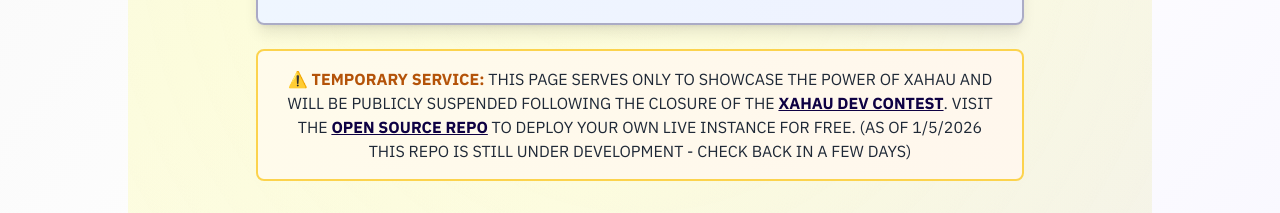
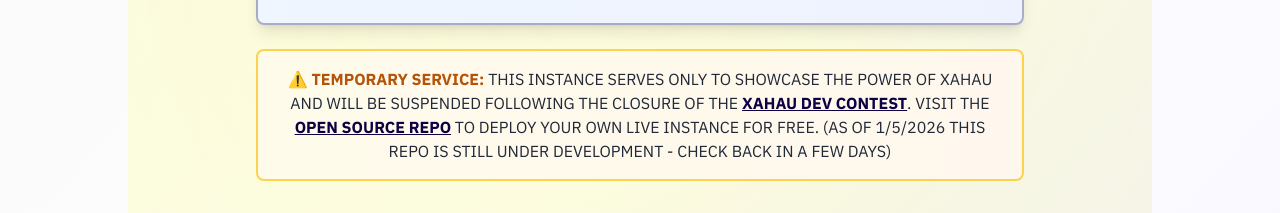
Before and after one commit to Ghostrayu/xahpayroll, a React (Vite) app in the folder frontend/: page / in a window 1280 px wide. Shown: the part 659-872 px from the top of the page. Built offline with nearby package versions, Linux system fonts and the light colour scheme; no server answers.

Commit message:
FRONEND UPDATES

```diff
--- a/frontend/src/components/Hero.tsx
+++ b/frontend/src/components/Hero.tsx
@@ -42,7 +42,7 @@
             <div className="bg-gradient-to-r from-amber-50 to-orange-50 border-2 border-amber-300 rounded-lg py-4 px-6 mb-8 mx-auto max-w-3xl relative z-10">
               <p className="text-sm md:text-base text-gray-800 leading-relaxed">
                 <span className="font-bold text-amber-700 uppercase">⚠️ TEMPORARY SERVICE:</span>{' '}
-                THIS PAGE SERVES ONLY TO SHOWCASE THE POWER OF XAHAU AND WILL BE PUBLICLY SUSPENDED FOLLOWING THE CLOSURE OF THE{' '}
+                THIS INSTANCE SERVES ONLY TO SHOWCASE THE POWER OF XAHAU AND WILL BE SUSPENDED FOLLOWING THE CLOSURE OF THE{' '}
                 <a
                   href="https://xahau.network/contest/"
                   target="_blank"
```
